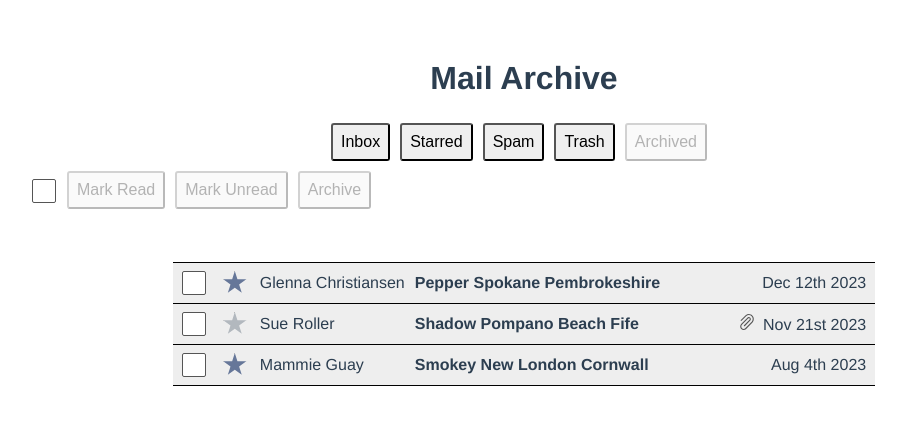
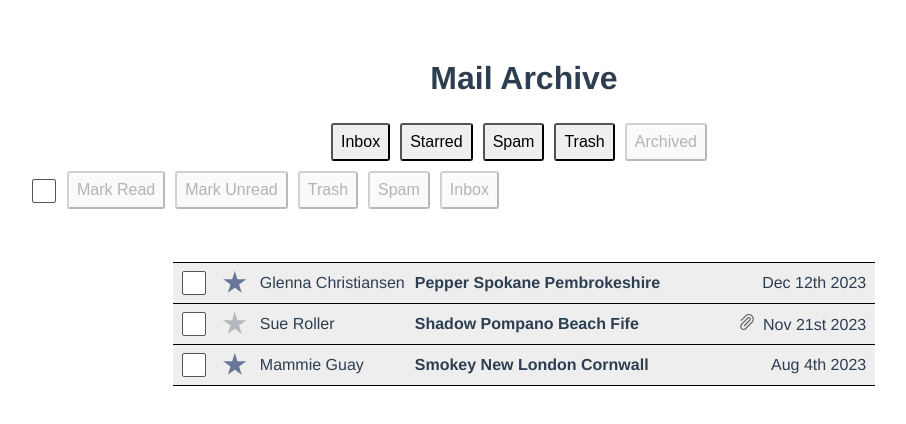
Before and after one commit to jolka-ef/mail, a Vue app: page / in a window 1280 px wide. Both pictures are taken after a click on the button "Archived". Shown: the top 424 px of the page, without its empty margins (116-1022 px from the left). Built offline with nearby package versions, Linux system fonts and the light colour scheme; data requests are answered from the project's data file.

Commit message:
feature : add new buttons: spam, trash, inbox to bulk action bar

```diff
--- a/src/components/BulkActionBar.vue
+++ b/src/components/BulkActionBar.vue
@@ -26,12 +26,45 @@
     >
     <span class="buttons"
       ><button
+        v-if="screen !== 'archive'"
         @click="emailSelection.archive()"
-        :disabled="[...emailSelection.emails].every((e) => e.archived)"
+        :disabled="
+          [...emailSelection.emails].every((e) => e.folder == 'archive')
+        "
       >
         Archive
-      </button></span
-    >
+      </button>
+    </span>
+
+    <span class="buttons"
+      ><button
+        v-if="screen !== 'trash'"
+        @click="emailSelection.moveToTrash()"
+        :disabled="[...emailSelection.emails].every((e) => e.folder == 'trash')"
+      >
+        Trash
+      </button>
+    </span>
+
+    <span class="buttons"
+      ><button
+        v-if="screen !== 'spam'"
+        @click="emailSelection.moveToSpam()"
+        :disabled="[...emailSelection.emails].every((e) => e.folder == 'spam')"
+      >
+        Spam
+      </button>
+    </span>
+
+    <span class="buttons"
+      ><button
+        v-if="screen !== 'inbox'"
+        @click="emailSelection.moveToInbox()"
+        :disabled="[...emailSelection.emails].every((e) => e.folder == 'inbox')"
+      >
+        Inbox
+      </button>
+    </span>
   </div>
 </template>
 <script>
@@ -70,6 +103,10 @@ export default {
       type: Array,
       required: true,
     },
+    screen: {
+      type: String,
+      required: true,
+    },
   },
 };
 </script>
--- a/src/components/MailScreen.vue
+++ b/src/components/MailScreen.vue
@@ -34,10 +34,14 @@
       Archived
     </button>
   </nav>
+  <BulkActionBar :emails="filteredEmails" :screen="selectedScreen" />
+
   <MailTable :emails="filteredEmails" />
 </template>
 <script>
 import { ref } from 'vue';
+import BulkActionBar from './BulkActionBar.vue';
+
 import MailService from '@/services/MailService';
 import MailTable from './MailTable.vue';
 
@@ -54,6 +58,7 @@ export default {
     };
   },
   components: {
+    BulkActionBar,
     MailTable,
   },
   computed: {
--- a/src/components/MailTable.vue
+++ b/src/components/MailTable.vue
@@ -1,5 +1,4 @@
 <template>
-  <BulkActionBar :emails="emails" />
   <table class="mail-table">
     <thead>
       <tr>
--- a/src/composables/use-email-selection.js
+++ b/src/composables/use-email-selection.js
@@ -4,11 +4,12 @@ let emails = reactive(new Set());
 
 export const useEmailSelection = function () {
   let archive = () => {
-    forSelected((e) => (e.archived = true));
+    forSelected((e) => (e.folder = 'archive'));
     clear();
   };
   let addMultiple = (newEmails) =>
     newEmails.forEach((email) => emails.add(email));
+
   let forSelected = (fn) => {
     emails.forEach((email) => {
       fn(email);
@@ -18,6 +19,20 @@ export const useEmailSelection = function () {
   let markRead = () => forSelected((e) => (e.read = true));
 
   let markUnread = () => forSelected((e) => (e.read = false));
+
+  let moveToInbox = () => {
+    forSelected((e) => (e.folder = 'inbox'));
+    clear();
+  };
+  let moveToSpam = () => {
+    forSelected((e) => (e.folder = 'spam'));
+    clear();
+  };
+
+  let moveToTrash = () => {
+    forSelected((e) => (e.folder = 'trash'));
+    clear();
+  };
   let clear = () => emails.clear();
   let toggle = function (email) {
     if (emails.has(email)) {
@@ -33,6 +48,9 @@ export const useEmailSelection = function () {
     emails,
     markRead,
     markUnread,
+    moveToInbox,
+    moveToSpam,
+    moveToTrash,
     toggle,
   };
 };
```
